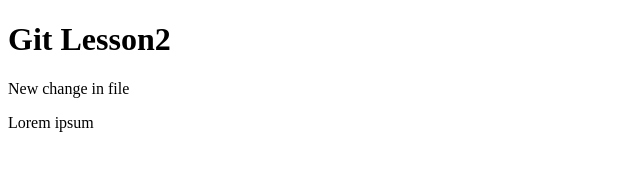
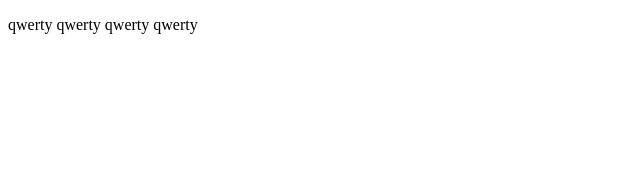
Before and after one commit to Omfis/site, a plain HTML site: page index.html in a window 1280 px wide. Shown: the whole page, without its empty margins (0-640 px from the left). Drawn offline with Linux system fonts and the light colour scheme.

Commit message:
New lesson 3

```diff
--- a/index.html
+++ b/index.html
@@ -6,10 +6,8 @@
 	<link rel="stylesheet" href="css/style.css">
 </head>
 <body>
+<p>qwerty qwerty qwerty qwerty<p>
 
-<h1>Git Lesson2</h1>
-<p>New change in file</p>
-<p>Lorem ipsum</p>
 </body>
 
 </html>
```
